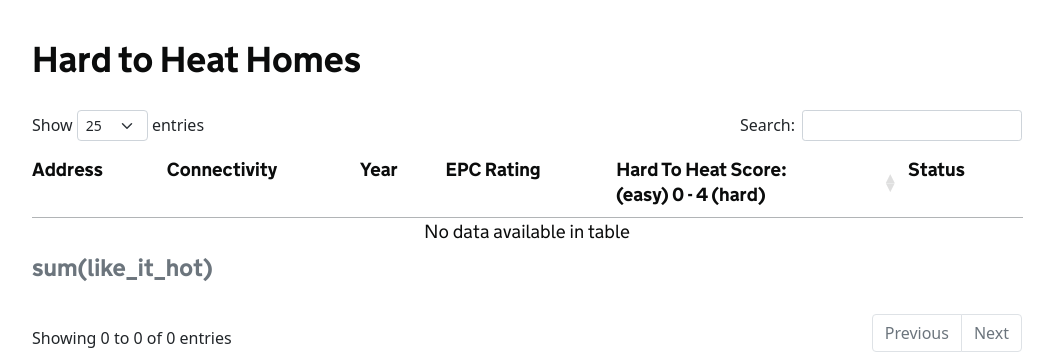
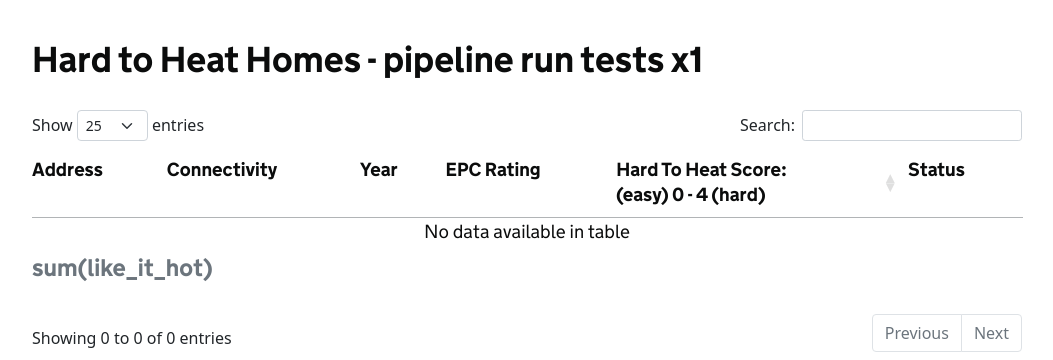
Before and after one commit to Abid-MadeTech/hard-to-heat-homes-pipeline, a Flask app: page / in a window 1280 px wide. Shown: the part 60-420 px from the top of the page, without its empty margins (113-1166 px from the left). Run offline with Flask 3, Linux system fonts and the light colour scheme; parts of the project's set-up code (start-up, migrations or seed data) failed here and were passed over; some libraries are stand-ins or nearby versions.

Commit message:
pipeline test test

```diff
--- a/copilot/pipelines/pipeline/buildspec.yml
+++ b/copilot/pipelines/pipeline/buildspec.yml
@@ -12,6 +12,8 @@
     commands:
       - echo "Run your tests"
       # - make test
+      - pytest -s tests/
+
   post_build:
     commands:
       - ls -l
--- a/templates/home.html
+++ b/templates/home.html
@@ -3,7 +3,7 @@
 
       <div class="govuk-grid-row">
         <div>
-          <h1 class="govuk-heading-l">Hard to Heat Homes</h1>
+          <h1 class="govuk-heading-l">Hard to Heat Homes - pipeline run tests x1</h1>
           <table class="govuk-table govuk-table--small-text-until-tablet" id="data">
             <caption class="govuk-table__caption govuk-table__caption--m">sum(like_it_hot)</caption>
             <thead class="govuk-table__head">
```
